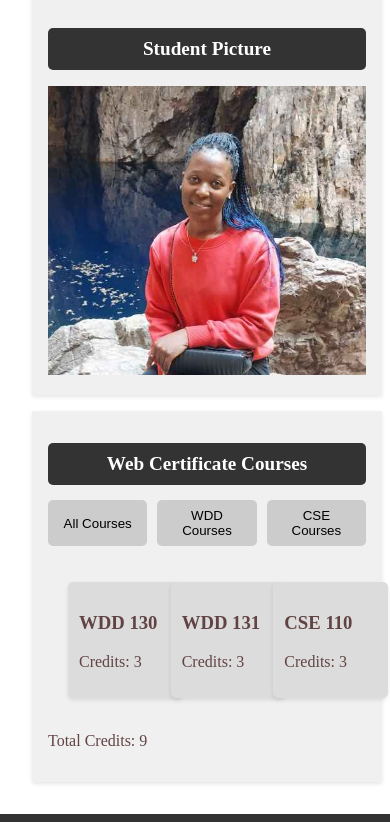
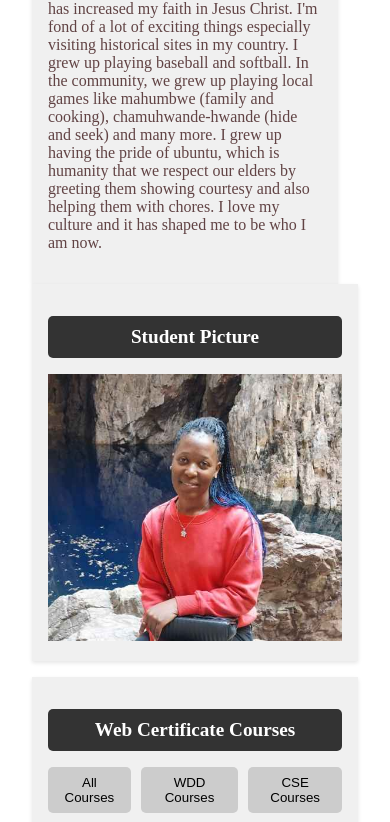
Before and after one commit to anichokwenda/wdd231, a plain HTML site: page index.html in a window 390 px wide. Shown: the part 419-1241 px from the top of the page. Drawn offline with Linux system fonts and the light colour scheme; a web font is replaced by a local one.

Commit message:
final changes

```diff
--- a/index.html
+++ b/index.html
@@ -22,8 +22,8 @@
         <nav id="nav-menu">
             <ul>
                 <li><a href="#">Home</a></li>
-                <li><a href="#">Chamber</a></li>
-                <li><a href="#">Final</a></li>
+                <li><a href="#">Chamber Project</a></li>
+                <li><a href="#">Final Project</a></li>
             </ul>
         </nav>
     </header>
@@ -33,7 +33,7 @@
             <div class="about-me-text">
                 <section>
                     <h2>About Me</h2>
-                    <p> I am Anisa Chokwenda, Born and bred in Zimbabwe. I'm fond of a lot of exciting things especially visiting historical sites in my country.</p>
+                    <p> I am Anisa Chokwenda, born and bred in Zimbabwe. I stay in a town called Chegutu which is an hour drive from the Capital city, Harare. I have a Bachelors Degree in Chemical and Process Systems Engineering. Currently, studying at BYU has increased my faith in Jesus Christ. I'm fond of a lot of exciting things especially visiting historical sites in my country. I grew up playing baseball and softball. In the community, we grew up playing local games like mahumbwe (family and cooking), chamuhwande-hwande (hide and seek) and many more. I grew up having the pride of ubuntu, which is humanity that we respect our elders by greeting them showing courtesy and also helping them with chores. I love my culture and it has shaped me to be who I am now.</p>
                 </section>
             </div>
             <div class="student-photo">
--- a/scripts/home.js
+++ b/scripts/home.js
@@ -18,7 +18,8 @@ document.addEventListener('DOMContentLoaded', function() {
     // Course list array
     const courses = [
         { name: 'WDD 130', credits: 3, completed: true },
-        { name: 'WDD 131', credits: 3, completed: false },
+        { name: 'WDD 131', credits: 3, completed: true },
+        { name: 'WDD 231', credits: 3, completed: false },
         { name: 'CSE 110', credits: 3, completed: true },
         // Add more courses here...
     ];
--- a/styles/home-large.css
+++ b/styles/home-large.css
@@ -60,19 +60,6 @@ main section {
     box-shadow: 0 2px 4px rgba(0,0,0,0.1);
 }
 
-#course-filter {
-    display: grid;
-    grid-template-columns: repeat(3, 1fr);
-    gap: 10px;
-    margin-bottom: 1em;
-}
-
-#course-list {
-    display: grid;
-    grid-template-columns: repeat(3, 1fr);
-    gap: 10px;
-}
-
 .course-card {
     margin: 10px;
     padding: 20px;
@@ -125,4 +112,16 @@ footer {
     .top-menubar {
         display: none;
     }
+    #course-filter {
+        display: grid;
+        grid-template-columns: repeat(3, 1fr);
+        gap: 10px;
+        margin-bottom: 1em;
+   }
+
+    #course-list {
+        display: grid;
+        grid-template-columns: repeat(3, 1fr);
+        gap: 10px;
+    }
 }
--- a/styles/home.css
+++ b/styles/home.css
@@ -9,6 +9,7 @@
     top: 1em;
     right: 1em;
   }
+
   nav ul {
     display: none;
     flex-direction: column;
@@ -71,20 +72,19 @@
     gap: 10px;
     margin-bottom: 10px;
   }
-  #course-list{
-    display: flex;
-    background-color: #f0f0f0;
+  #course-list {
+    display: grid;
+    grid-template-columns: 1fr;
+    gap: 10px;
     padding: 10px;
-    border-radius: 5px;
-  }
-  .completed {
-    background-color: yellow;
-  }
+}
+
   #course-list div {
     background-color: #dcdcdc;
     padding: 10px;
     margin-bottom: 8px;
     border-radius: 5px;
+    text-align: center;
   }
   h2 {
     background-color: #333;
@@ -101,15 +101,6 @@
     margin-top: 10px;
   }
 
-  .course-card{
-    width: 100%;
-    margin: 10px 0;
-    padding: 20px;
-    border: 1px solid #ddd;
-    border-radius: 10px;
-    box-shadow: 0 2px 4px rgba(0,0,0,0.1);
-
-  }
 
   #course-filter button {
     padding: 8px 12px;
@@ -122,3 +113,9 @@
     background-color: #d0d0d0;
   }
 }
+
+@media only screen and (max-width: 768px){
+    .completed {
+        background-color: yellow !important;
+    }
+}
```
